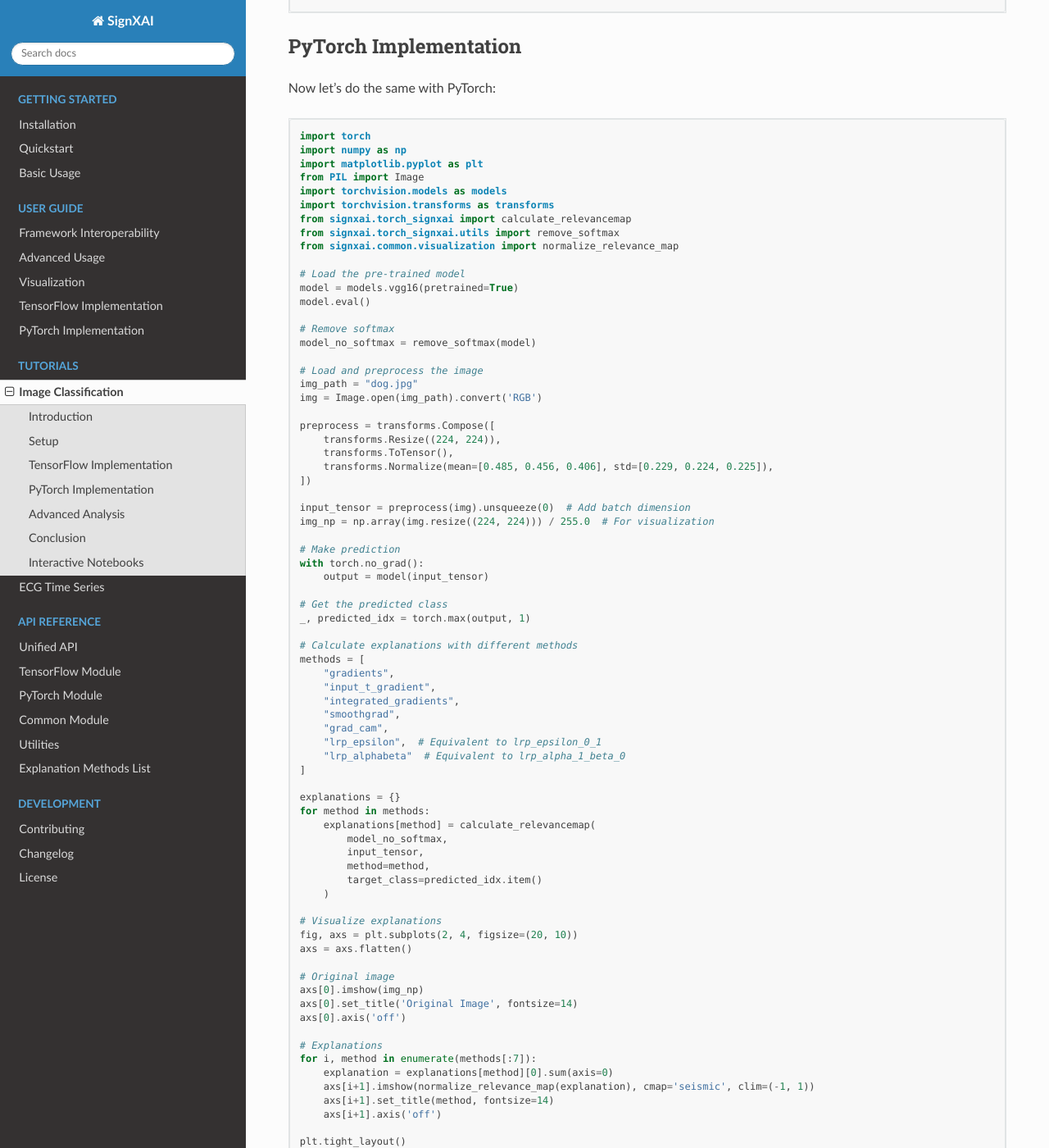
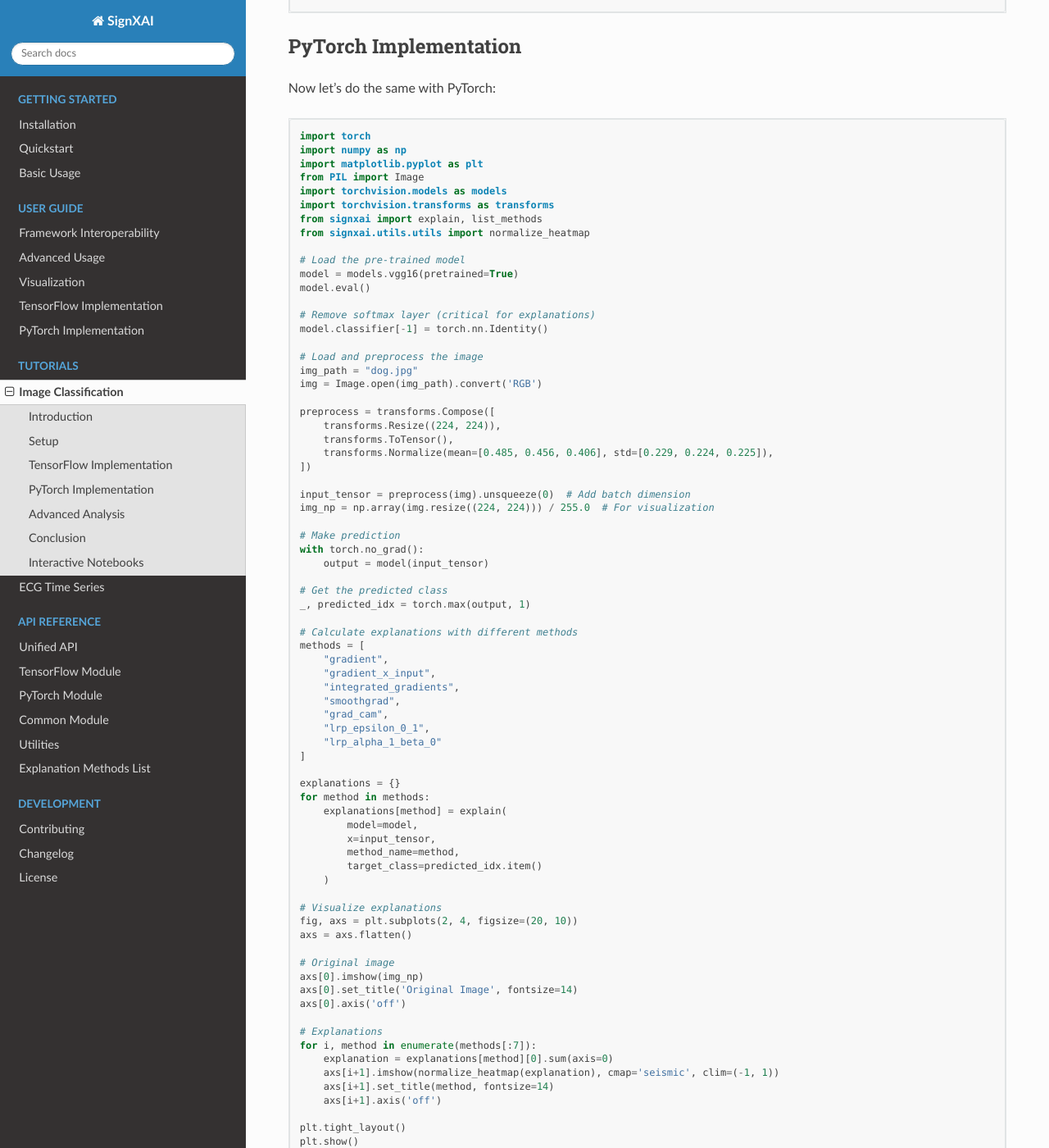
Before and after one commit to TimeXAIgroup/signxai2, a Sphinx documentation site: the page built from docs/tutorials/image_classification.rst, in a window 1280 px wide and 1400 px high, scrolled down 2654 px. Shown: the whole window at 82% size. Built offline with Sphinx 7.4.7 and the Read the Docs theme 3.1.0, drawn with Linux system fonts in a browser that asks for light colours; some of the changed text lies outside the part shown.

Commit message:
updated docu for example notebooks

```diff
--- a/docs/tutorials/image_classification.rst
+++ b/docs/tutorials/image_classification.rst
@@ -53,7 +53,7 @@ Let's use a pre-trained VGG16 model with TensorFlow:
     import matplotlib.pyplot as plt
     from tensorflow.keras.applications.vgg16 import VGG16, preprocess_input, decode_predictions
     from tensorflow.keras.preprocessing.image import load_img, img_to_array
-    from signxai.tf_signxai import calculate_relevancemap
+    from signxai import explain, list_methods
     from signxai.utils.utils import normalize_heatmap
 
     # Load the pre-trained model
@@ -88,11 +88,11 @@ Let's use a pre-trained VGG16 model with TensorFlow:
 
     explanations = {}
     for method in methods:
-        explanations[method] = calculate_relevancemap(
-            method,
-            x,
-            model,
-            neuron_selection=top_pred_idx
+        explanations[method] = explain(
+            model=model,
+            x=x,
+            method_name=method,
+            target_class=top_pred_idx
         )
 
     # Visualize explanations
@@ -147,16 +147,15 @@ Now let's do the same with PyTorch:
     from PIL import Image
     import torchvision.models as models
     import torchvision.transforms as transforms
-    from signxai.torch_signxai import calculate_relevancemap
-    from signxai.torch_signxai.utils import remove_softmax
-    from signxai.common.visualization import normalize_relevance_map
+    from signxai import explain, list_methods
+    from signxai.utils.utils import normalize_heatmap
 
     # Load the pre-trained model
     model = models.vgg16(pretrained=True)
     model.eval()
 
-    # Remove softmax
-    model_no_softmax = remove_softmax(model)
+    # Remove softmax layer (critical for explanations)
+    model.classifier[-1] = torch.nn.Identity()
 
     # Load and preprocess the image
     img_path = "dog.jpg"
@@ -180,21 +179,21 @@ Now let's do the same with PyTorch:
 
     # Calculate explanations with different methods
     methods = [
-        "gradients",
-        "input_t_gradient",
+        "gradient",
+        "gradient_x_input",
         "integrated_gradients",
         "smoothgrad",
         "grad_cam",
-        "lrp_epsilon",  # Equivalent to lrp_epsilon_0_1
-        "lrp_alphabeta"  # Equivalent to lrp_alpha_1_beta_0
+        "lrp_epsilon_0_1",
+        "lrp_alpha_1_beta_0"
     ]
 
     explanations = {}
     for method in methods:
-        explanations[method] = calculate_relevancemap(
-            model_no_softmax,
-            input_tensor,
-            method=method,
+        explanations[method] = explain(
+            model=model,
+            x=input_tensor,
+            method_name=method,
             target_class=predicted_idx.item()
         )
 
@@ -210,7 +209,7 @@ Now let's do the same with PyTorch:
     # Explanations
     for i, method in enumerate(methods[:7]):
         explanation = explanations[method][0].sum(axis=0)
-        axs[i+1].imshow(normalize_relevance_map(explanation), cmap='seismic', clim=(-1, 1))
+        axs[i+1].imshow(normalize_heatmap(explanation), cmap='seismic', clim=(-1, 1))
         axs[i+1].set_title(method, fontsize=14)
         axs[i+1].axis('off')
 
@@ -232,11 +231,11 @@ Let's compare class-specific explanations:
     # Calculate explanations for each class
     class_explanations = {}
     for idx in top_classes:
-        class_explanations[idx] = calculate_relevancemap(
-            'lrp_epsilon_0_1',
-            x,
-            model,
-            neuron_selection=idx
+        class_explanations[idx] = explain(
+            model=model,
+            x=x,
+            method_name='lrp_epsilon_0_1',
+            target_class=idx
         )
 
     # Visualize
--- a/pyproject.toml
+++ b/pyproject.toml
@@ -4,7 +4,7 @@ build-backend = "setuptools.build_meta"
 
 [project]
 name = "signxai2"
-version = "0.13.1"
+version = "0.13.2"
 authors = [
     {name = "IRISlaboratory", email = "nils.gumpfer@kite.thm.de"},
 ]
--- a/signxai/__init__.py
+++ b/signxai/__init__.py
@@ -1,5 +1,5 @@
 # signxai/__init__.py (Simplified and Fixed)
-__version__ = "0.13.1"
+__version__ = "0.13.2"
 
 _DEFAULT_BACKEND = None
 _AVAILABLE_BACKENDS = []
```
Also changed, not shown: CHANGELOG.md (+2 -2 lines), docs/tutorials/time_series.rst (+29 -21 lines).
